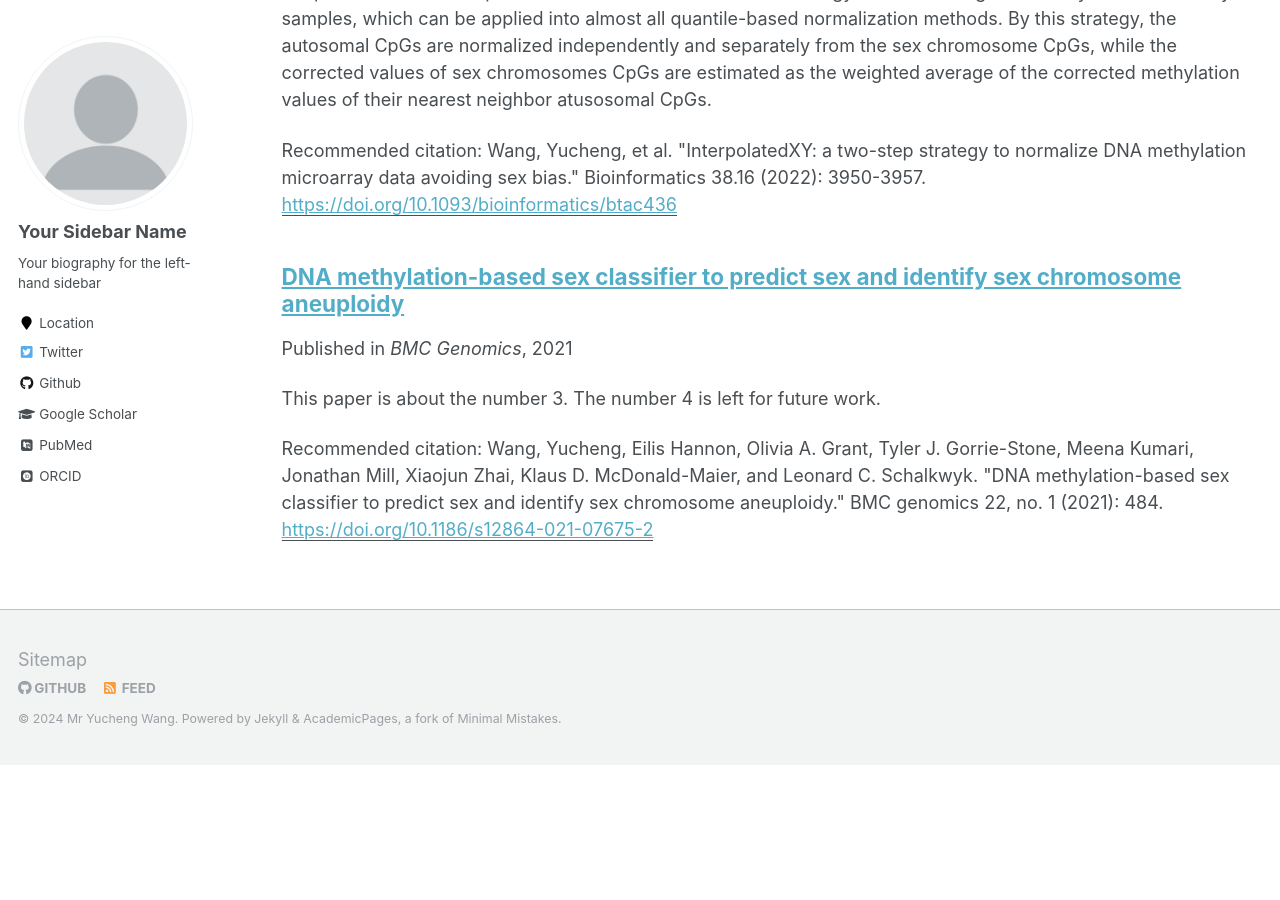
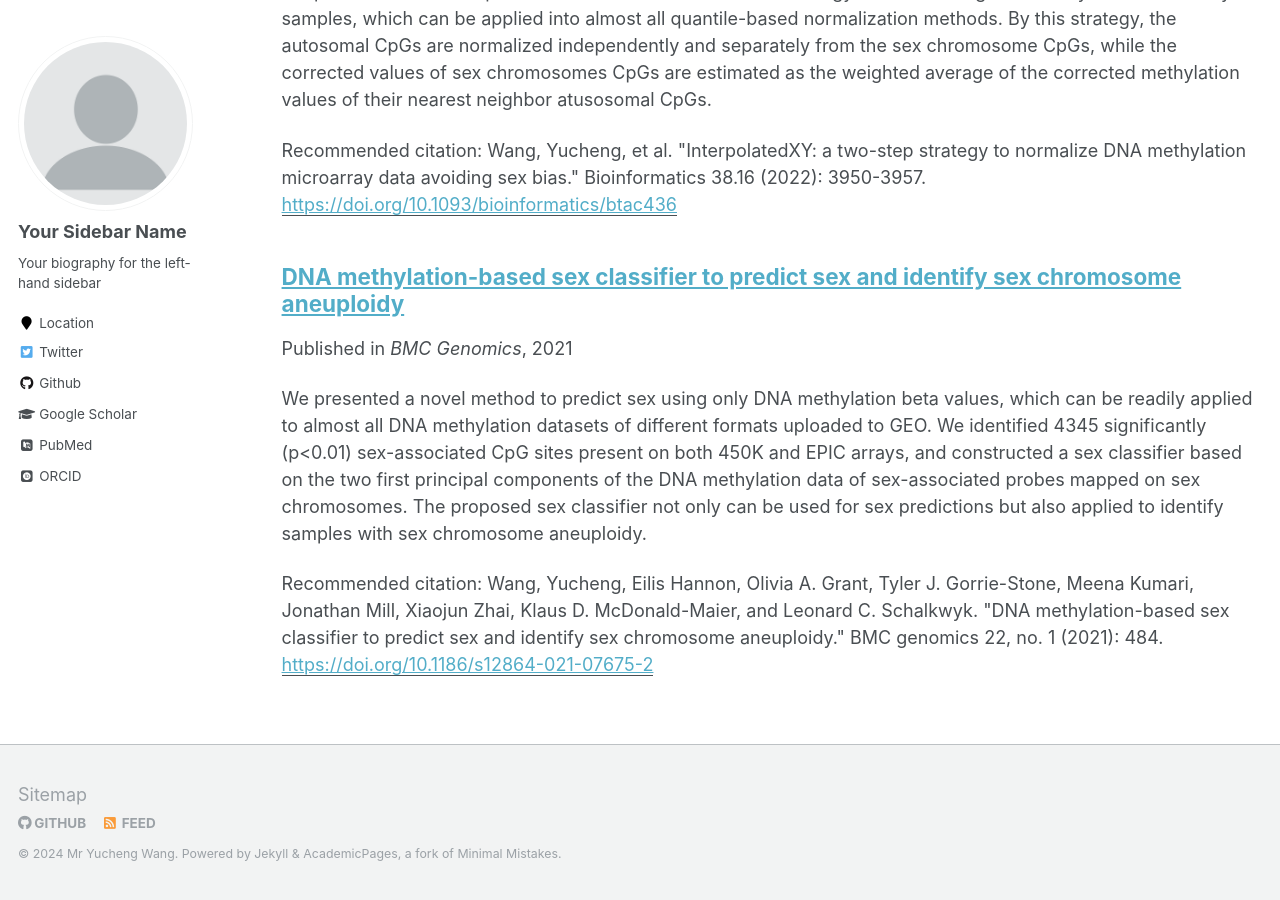
Before and after one commit to yiluyucheng/yiluyucheng.github.io, a Jekyll site: the page built from _pages/publications.md, in a window 1280 px wide and 900 px high, scrolled down 877 px. Built offline with Jekyll 4.4.1, drawn with Linux system fonts in a browser that asks for light colours; some web fonts are replaced; before the commit the page ends 1642 px from its top, so only the background shows below that.

Commit message:
Update 2015-10-01-paper-title-number-3.md

```diff
--- a/_publications/2015-10-01-paper-title-number-3.md
+++ b/_publications/2015-10-01-paper-title-number-3.md
@@ -2,7 +2,7 @@
 title: "DNA methylation-based sex classifier to predict sex and identify sex chromosome aneuploidy"
 collection: publications
 permalink: https://link.springer.com/article/10.1186/s12864-021-07675-2
-excerpt: 'This paper is about the number 3. The number 4 is left for future work.'
+excerpt: 'We presented a novel method to predict sex using only DNA methylation beta values, which can be readily applied to almost all DNA methylation datasets of different formats uploaded to GEO. We identified 4345 significantly (p<0.01) sex-associated CpG sites present on both 450K and EPIC arrays, and constructed a sex classifier based on the two first principal components of the DNA methylation data of sex-associated probes mapped on sex chromosomes. The proposed sex classifier not only can be used for sex predictions but also applied to identify samples with sex chromosome aneuploidy.'
 date: 28 June 2021
 venue: ' BMC Genomics'
 paperurl: 'https://doi.org/10.1186/s12864-021-07675-2'
```
